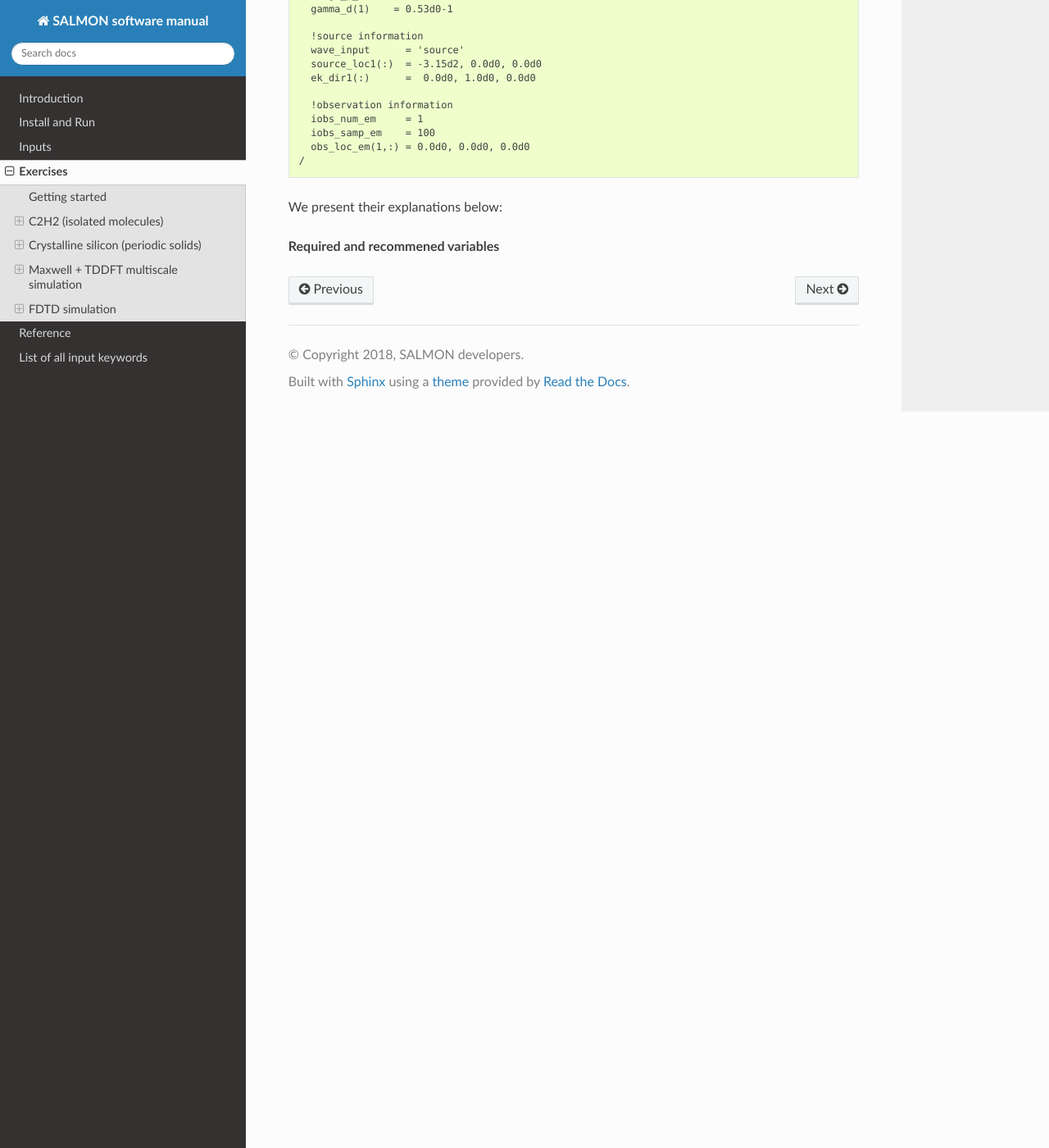
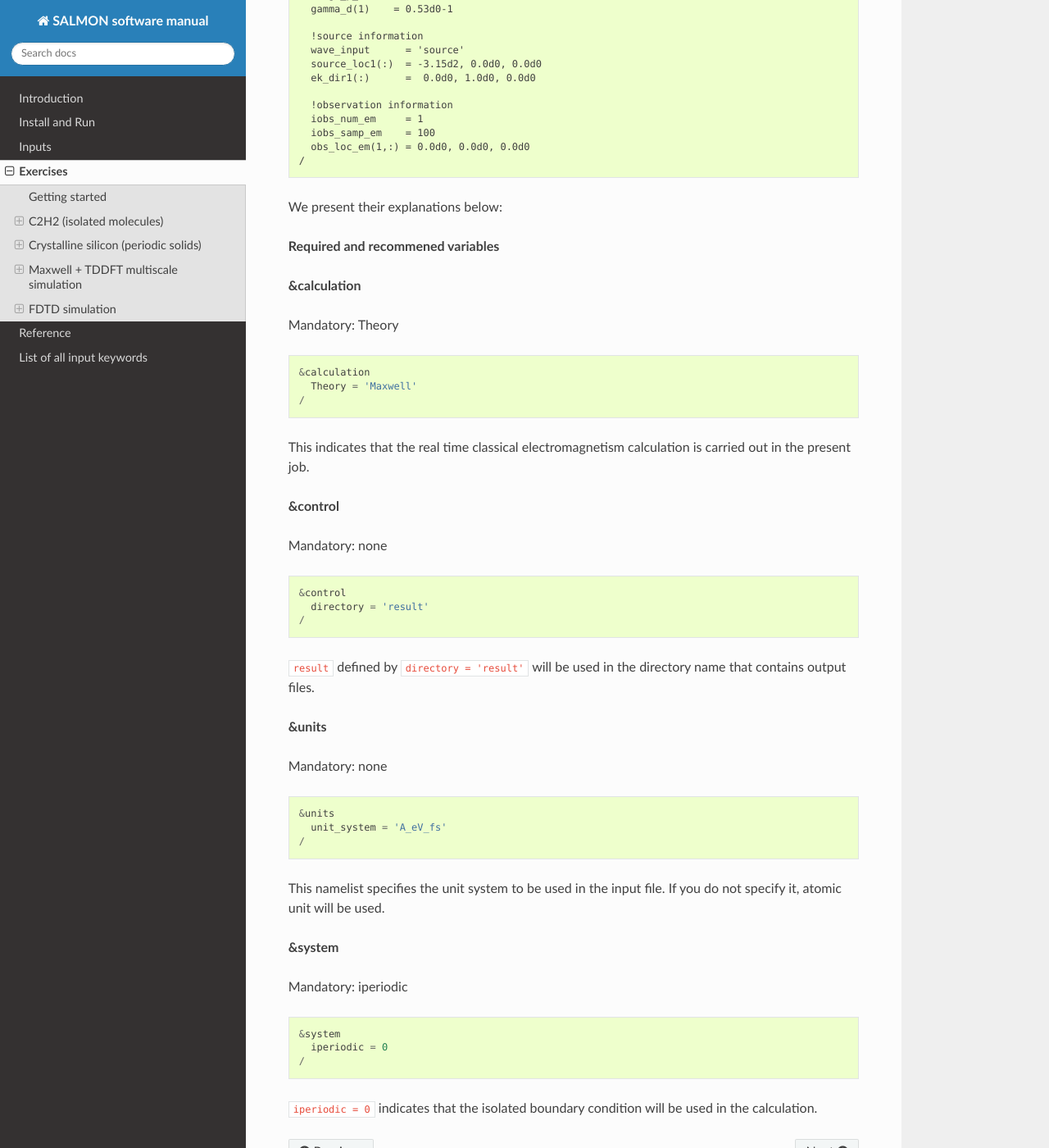
Before and after one commit to SALMON-TDDFT/SALMON-DOCS, a Sphinx documentation site: the page built from source/exercises.rst, in a window 1280 px wide and 1400 px high, scrolled down 58860 px. Shown: the whole window at 82% size. Built offline with Sphinx 7.4.7 and the Read the Docs theme 2.0.0, drawn with Linux system fonts in a browser that asks for light colours; formulas are drawn with MathJax 3.

Commit message:
Update exercises.rst

```diff
--- a/source/exercises.rst
+++ b/source/exercises.rst
@@ -3355,3 +3355,52 @@ A complete list of the namelist variables that can be used in the input file can
 We present their explanations below:
 
 **Required and recommened variables**
+
+**&calculation**
+
+Mandatory: Theory
+
+::
+
+   &calculation
+     Theory = 'Maxwell'
+   /
+
+This indicates that the real time classical electromagnetism calculation is carried out in the present job.
+
+**&control**
+
+Mandatory: none
+
+::
+
+   &control
+     directory = 'result'
+   /
+
+``result`` defined by ``directory = 'result'`` will be used in the directory name that contains output files.
+
+**&units**
+
+Mandatory: none
+
+::
+
+   &units
+     unit_system = 'A_eV_fs'
+   /
+
+This namelist specifies the unit system to be used in the input file.
+If you do not specify it, atomic unit will be used.
+
+**&system**
+
+Mandatory: iperiodic
+
+::
+
+   &system
+     iperiodic = 0
+   /
+
+``iperiodic = 0`` indicates that the isolated boundary condition will be used in the calculation.
```
